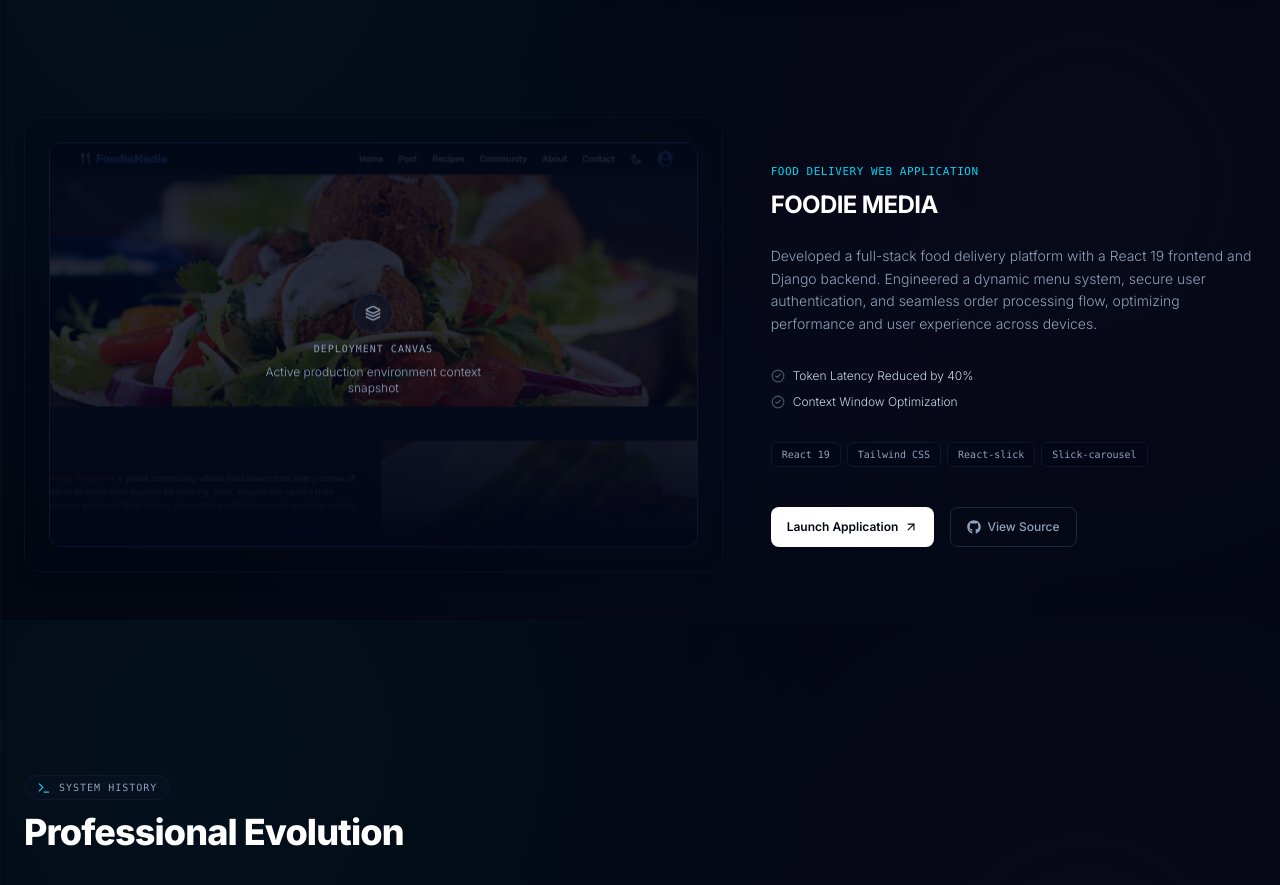
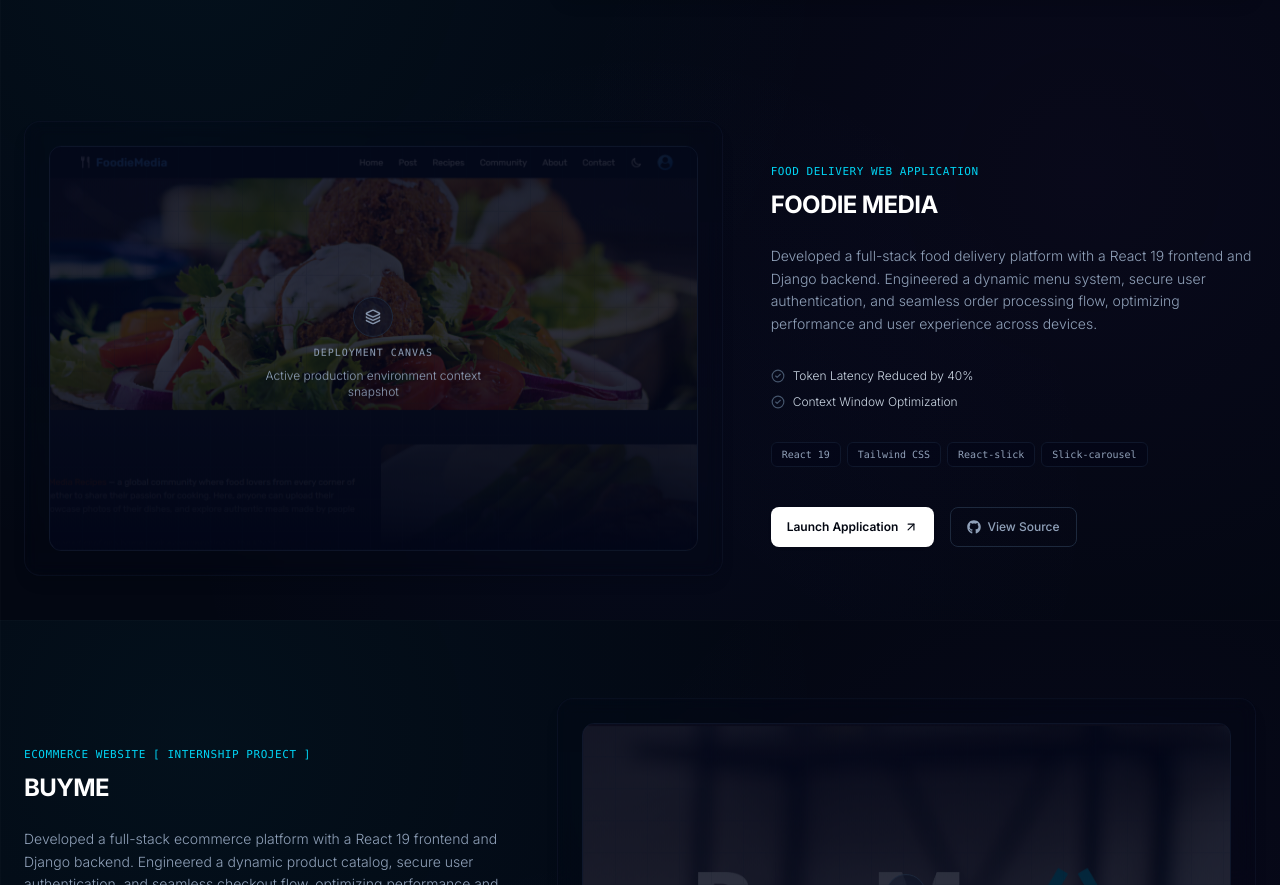
Before and after one commit to shiba-murmu/shiba-murmu-portfolio, a React (Vite) app: page / in a window 1280 px wide. Shown: the part 4180-5065 px from the top of the page. Built offline with nearby package versions, Linux system fonts and the light colour scheme.

Commit message:
changes made in the project application also added some other proejct images.

```diff
--- a/src/constants/Data.js
+++ b/src/constants/Data.js
@@ -4,6 +4,7 @@ import apnashop from "../assets/images/projects/apnashop.png";
 import careerlift from "../assets/images/projects/careerlift.png";
 import chichat from "../assets/images/projects/chichat.png";
 import foodiemedia from "../assets/images/projects/foodiemedia.png";
+import buyme from "../assets/images/projects/buyme.png";
 const portfolioData = {
   // Hero.jsx section showcase .
   heroData: {
@@ -112,6 +113,16 @@ const portfolioData = {
       liveUrl: "https://foodiemedia.vercel.app/home",
       githubUrl: "https://github.com/shiba-murmu/Discover-your-recipe",
     },
+    {
+        title : 'BUYME',
+        type : 'Ecommerce website [ internship project ]',
+        description : 'Developed a full-stack ecommerce platform with a React 19 frontend and Django backend. Engineered a dynamic product catalog, secure user authentication, and seamless checkout flow, optimizing performance and user experience across devices.',
+        image : buyme,
+        metrics : ['Token Latency Reduced by 40%', 'Context Window Optimization'],
+        tags : ['Html','css', 'Php', 'Bootstrap'],
+        liveUrl : 'not found',
+        githubUrl : 'https://github.com/shiba-murmu/buyme-project'
+    }
   ],
 
   //   Contact section data : Contact.jsx
```
Also changed, not shown: src/assets/images/projects/buyme.png (renamed from public/buyme.png).
